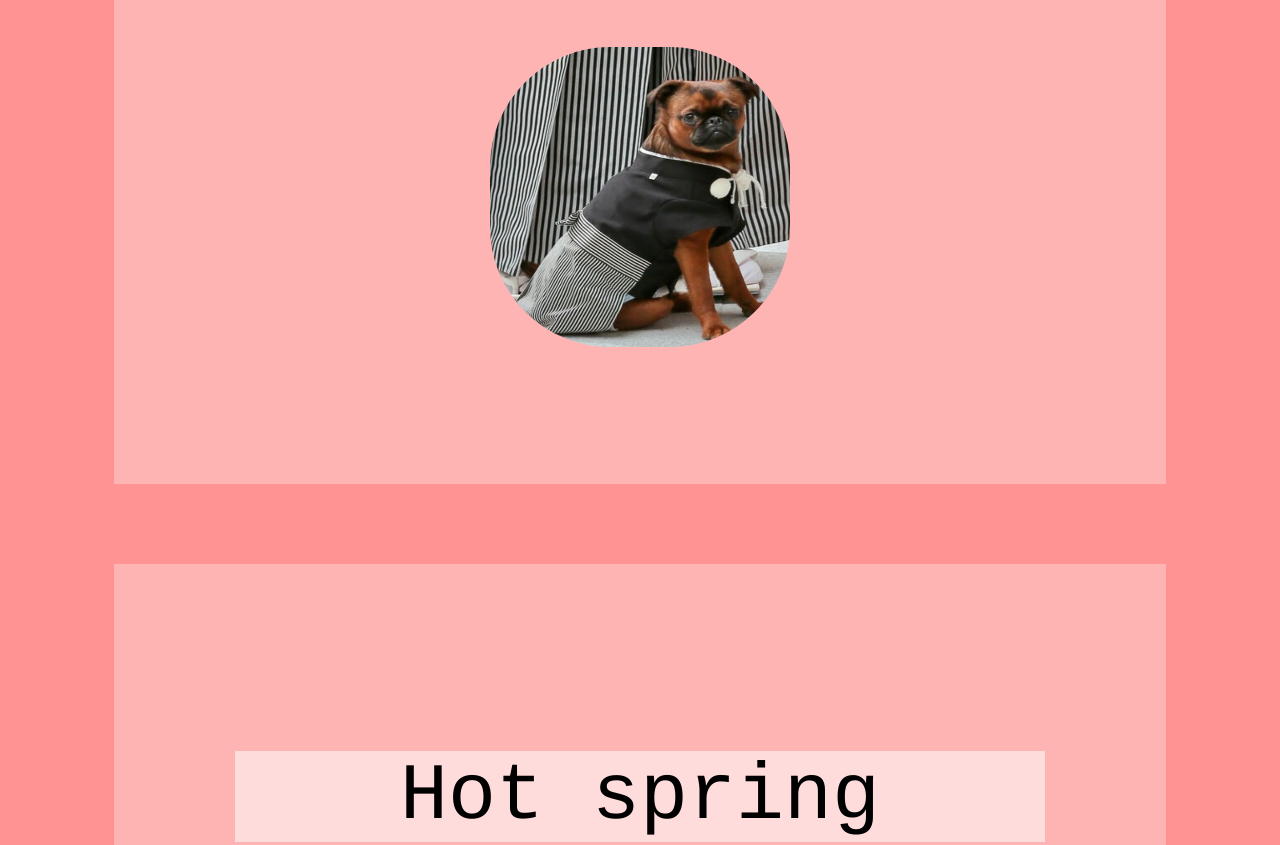
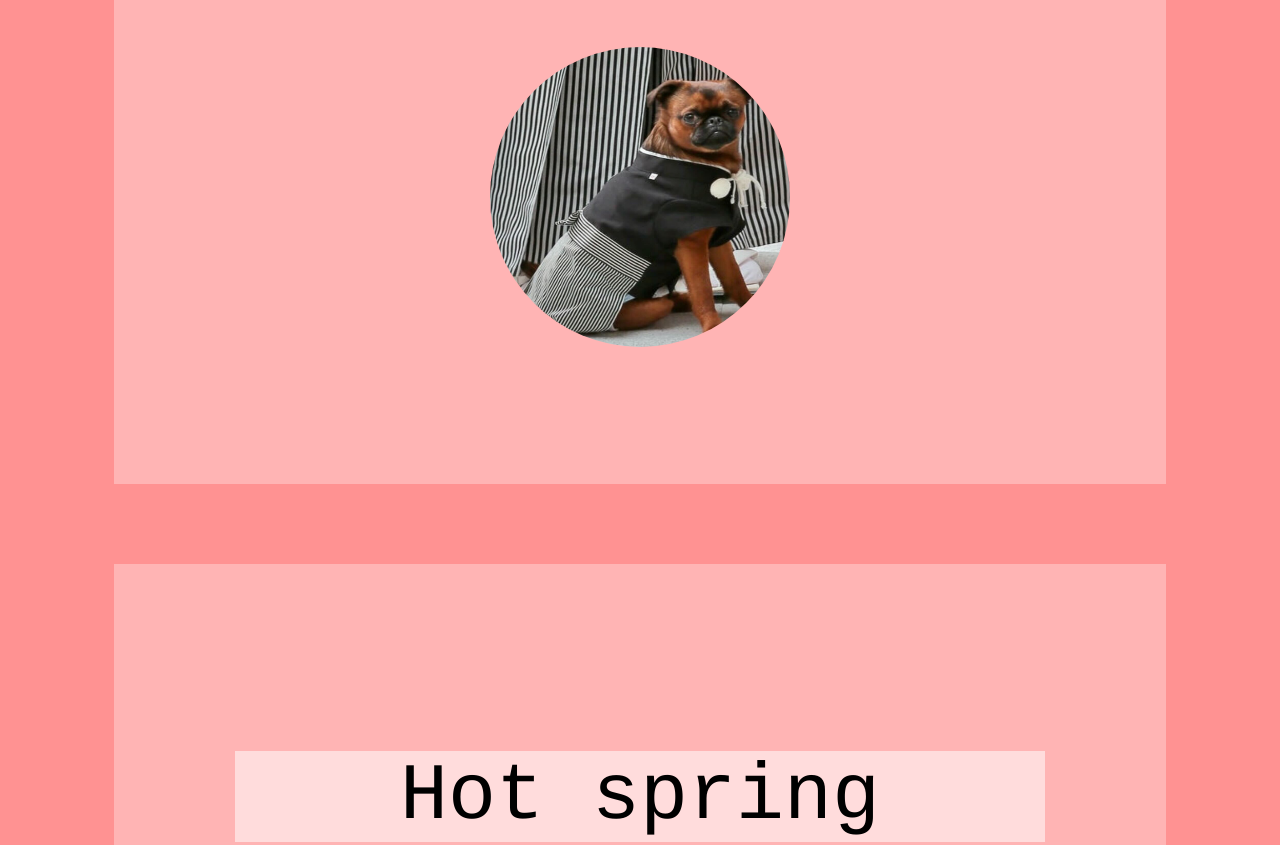
Before and after one commit to unnosk/profile, a plain HTML site: page index.html in a window 1280 px wide. Shown: the part 3435-4280 px from the top of the page. Drawn offline with nearby package versions, Linux system fonts and the light colour scheme.

Commit message:
make my profile prettier

```diff
--- a/style.css
+++ b/style.css
@@ -34,7 +34,7 @@ h2{
 .img-uni{
   width: 300px;
   height: 300px;
-  border-radius: 40%;
+  border-radius: 50%;
 }
 .card{
   background-color: #FFB4B4;
```
